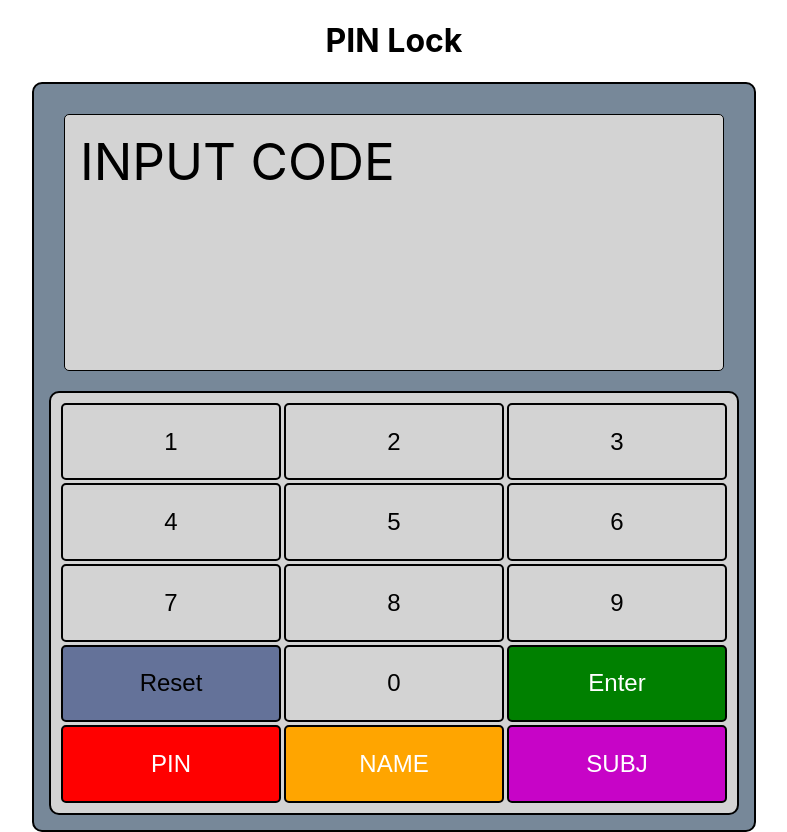
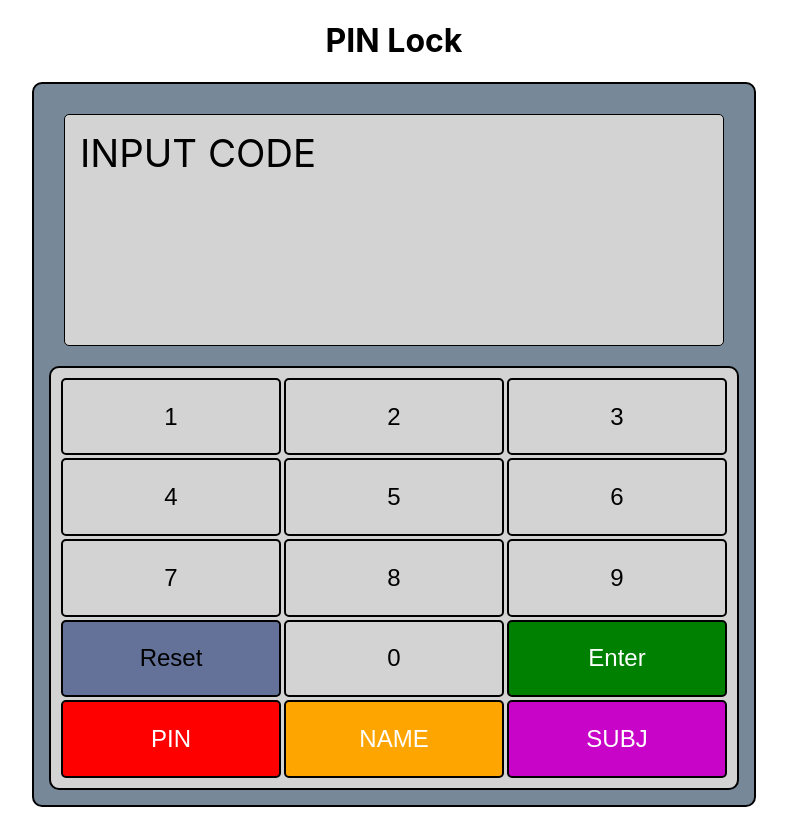
Before and after one commit to armandoxd03/passcode, a React (Create React App) app: page / in a window 1280 px wide. Shown: the whole page, without its empty margins (246-1033 px from the left). After the commit the page ends 807 px from the top, so only its background shows below. Built offline with nearby package versions, Linux system fonts and the light colour scheme.

Commit message:
Update App.css

```diff
--- a/src/App.css
+++ b/src/App.css
@@ -26,8 +26,8 @@
   border: 1px solid black;
   border-radius: 5px;
   background-color: lightgray;
-  font-size: 4vw;
-  height: 225px;
+  font-size: 3vw;
+  height: 200px;
   text-align: left;
   margin: 20px;
   padding: 15px;
```
